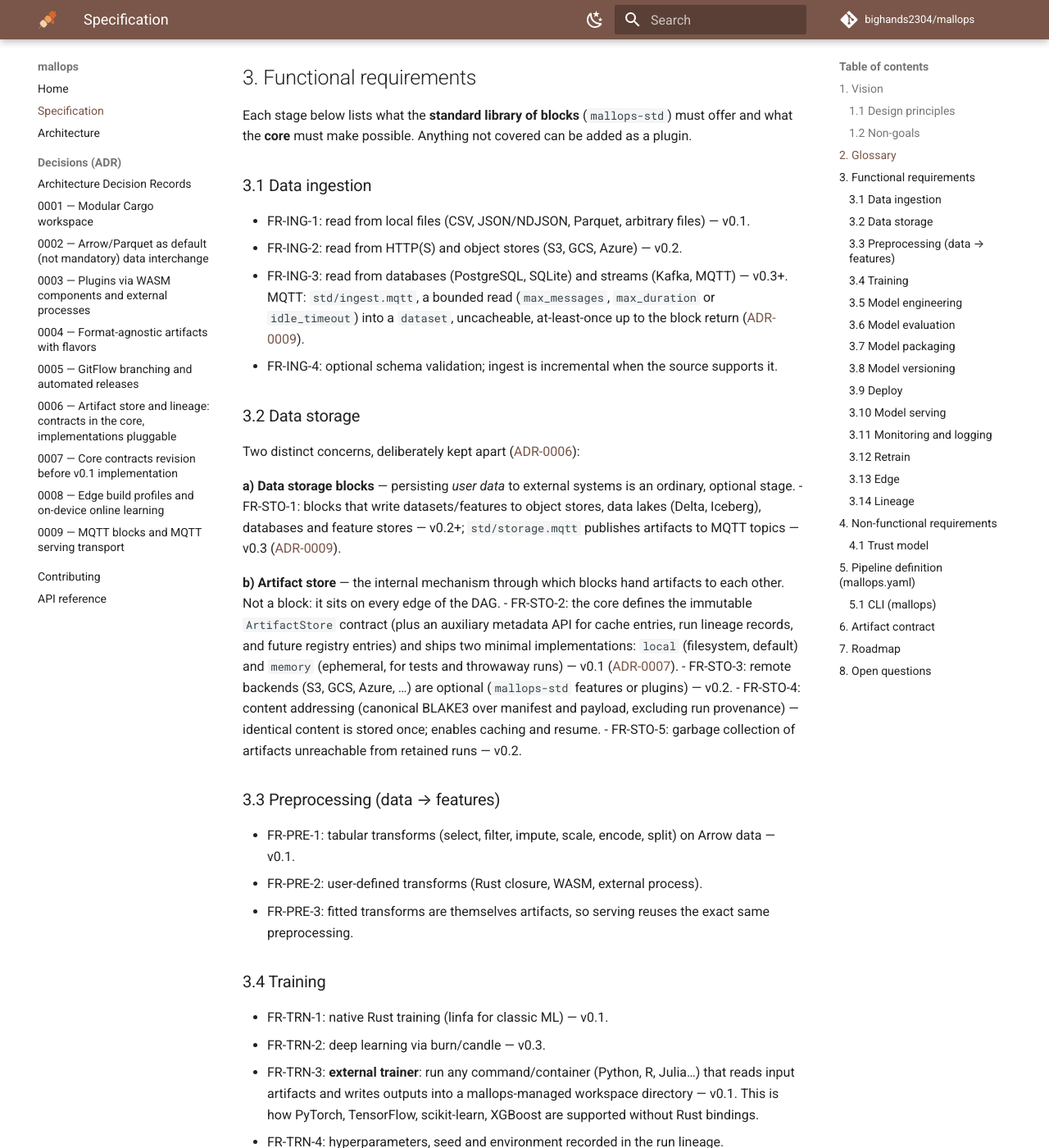
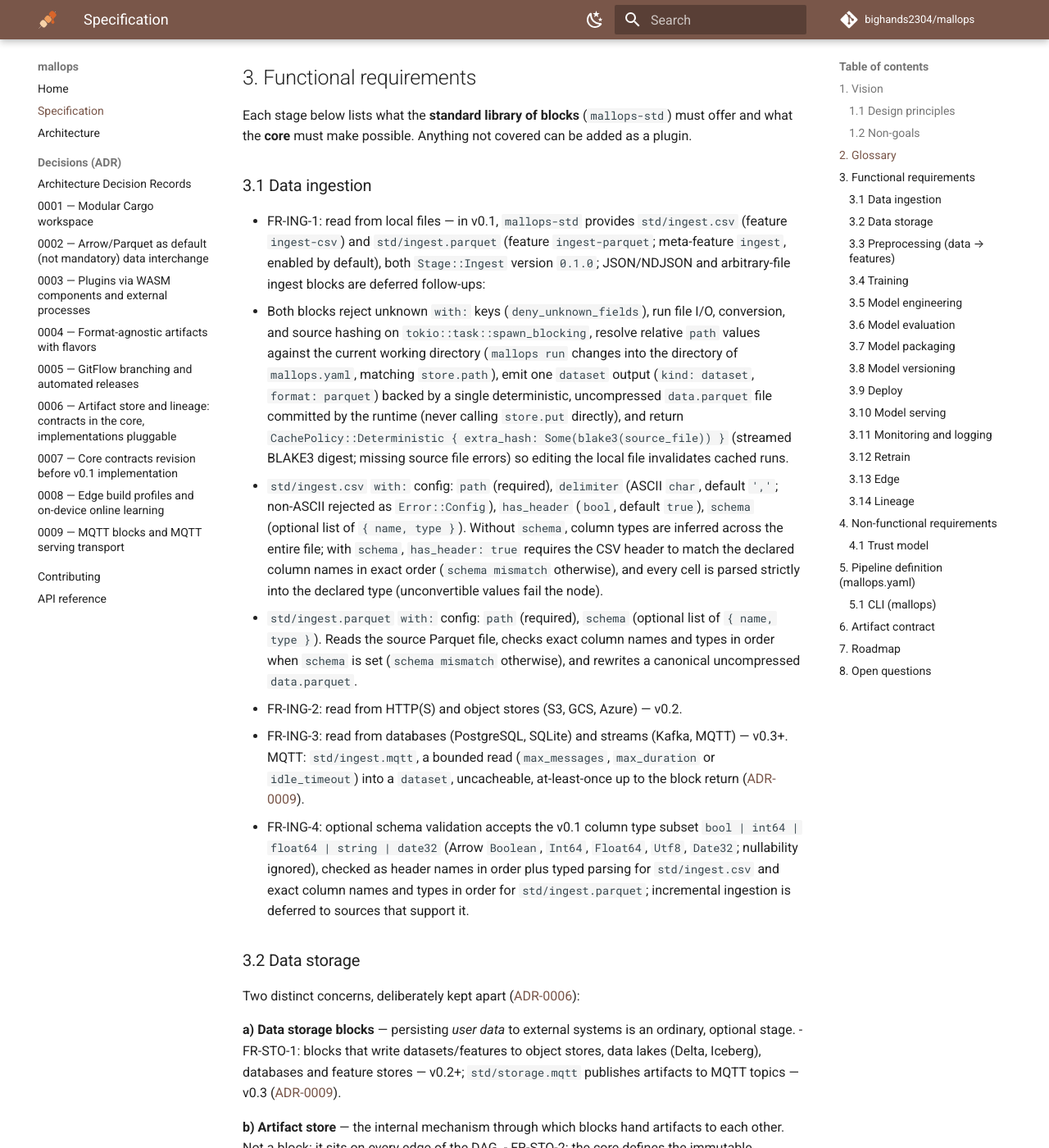
Before and after one commit to bighands2304/mallops, an MkDocs documentation site: the page built from docs/SPEC.md, in a window 1280 px wide and 1400 px high, scrolled down 1965 px. Shown: the whole window at 82% size. Built offline with MkDocs 1.6.1 and Material for MkDocs 9.7.7, drawn with Linux system fonts in a browser that asks for light colours; comment, search, counter and statistics services are not loaded; the version menu is left out; some of the changed text lies outside the part shown.

Commit message:
docs: align SPEC and ARCHITECTURE with mallops-std ingest blocks (#11)
Signed-off-by: bighands2304 <61188329+bighands2304@users.noreply.github.com>

```diff
--- a/docs/SPEC.md
+++ b/docs/SPEC.md
@@ -49,10 +49,13 @@ It can be used in three ways, all backed by the same core:
 Each stage below lists what the **standard library of blocks** (`mallops-std`) must offer and what the **core** must make possible. Anything not covered can be added as a plugin.
 
 ### 3.1 Data ingestion
-- FR-ING-1: read from local files (CSV, JSON/NDJSON, Parquet, arbitrary files) — v0.1.
+- FR-ING-1: read from local files — in v0.1, `mallops-std` provides `std/ingest.csv` (feature `ingest-csv`) and `std/ingest.parquet` (feature `ingest-parquet`; meta-feature `ingest`, enabled by default), both `Stage::Ingest` version `0.1.0`; JSON/NDJSON and arbitrary-file ingest blocks are deferred follow-ups:
+  - Both blocks reject unknown `with:` keys (`deny_unknown_fields`), run file I/O, conversion, and source hashing on `tokio::task::spawn_blocking`, resolve relative `path` values against the current working directory (`mallops run` changes into the directory of `mallops.yaml`, matching `store.path`), emit one `dataset` output (`kind: dataset`, `format: parquet`) backed by a single deterministic, uncompressed `data.parquet` file committed by the runtime (never calling `store.put` directly), and return `CachePolicy::Deterministic { extra_hash: Some(blake3(source_file)) }` (streamed BLAKE3 digest; missing source file errors) so editing the local file invalidates cached runs.
+  - `std/ingest.csv` `with:` config: `path` (required), `delimiter` (ASCII `char`, default `','`; non-ASCII rejected as `Error::Config`), `has_header` (`bool`, default `true`), `schema` (optional list of `{ name, type }`). Without `schema`, column types are inferred across the entire file; with `schema`, `has_header: true` requires the CSV header to match the declared column names in exact order (`schema mismatch` otherwise), and every cell is parsed strictly into the declared type (unconvertible values fail the node).
+  - `std/ingest.parquet` `with:` config: `path` (required), `schema` (optional list of `{ name, type }`). Reads the source Parquet file, checks exact column names and types in order when `schema` is set (`schema mismatch` otherwise), and rewrites a canonical uncompressed `data.parquet`.
 - FR-ING-2: read from HTTP(S) and object stores (S3, GCS, Azure) — v0.2.
 - FR-ING-3: read from databases (PostgreSQL, SQLite) and streams (Kafka, MQTT) — v0.3+. MQTT: `std/ingest.mqtt`, a bounded read (`max_messages`, `max_duration` or `idle_timeout`) into a `dataset`, uncacheable, at-least-once up to the block return ([ADR-0009](adr/0009-mqtt-blocks-and-serve-transport.md)).
-- FR-ING-4: optional schema validation; ingest is incremental when the source supports it.
+- FR-ING-4: optional schema validation accepts the v0.1 column type subset `bool | int64 | float64 | string | date32` (Arrow `Boolean`, `Int64`, `Float64`, `Utf8`, `Date32`; nullability ignored), checked as header names in order plus typed parsing for `std/ingest.csv` and exact column names and types in order for `std/ingest.parquet`; incremental ingestion is deferred to sources that support it.
 
 ### 3.2 Data storage
 Two distinct concerns, deliberately kept apart ([ADR-0006](adr/0006-store-and-lineage-contracts.md)):
@@ -225,7 +228,7 @@ Rules:
 - Store and lineage backend mapping in the v0.1 CLI (`check_backends`, enforced by `validate`, `run`, and `store verify`):
   - `store.kind` accepts `local` (`LocalStore` at `<yaml-dir>/<store.path>`, where `<yaml-dir>` is the parent directory of the `mallops.yaml` path, defaulting to `.` when empty) and `memory` (`MemoryStore`). Any other `store.kind` fails with an error.
   - `lineage: off` disables lineage (`RuntimeConfig::lineage = vec![]`); otherwise every configured sink must have `sink: json` (`JsonSink` on the configured store). Any other sink name fails with an error.
-- Built-in `core/noop` block (version `1.0.0`): registered in `mallops-cli` (`Stage::Custom`, optional input `in: blob`, output `out: blob` with `format: noop` and empty payload) so `init && validate && run` is self-contained before `mallops-std`. Test affordances in `with:`: `fail: "<message>"` fails the node with `Error::Runtime("core/noop: <message>")`, and `skip: "<reason>"` returns `BlockOutcome::Skipped` with no outputs.
+- Built-in blocks in `mallops-cli`: `core/noop` (version `1.0.0`, `Stage::Custom`, optional input `in: blob`, output `out: blob` with `format: noop` and empty payload; test affordances `fail: "<message>"` and `skip: "<reason>"` in `with:`) plus all feature-enabled standard blocks registered via `mallops_std::register_std(&mut registry)` (in v0.1 so far: `std/ingest.csv`, `std/ingest.parquet`).
 - Latest run pointer (`runs/latest.json`): after `mallops run`, if and only if every node is `Succeeded`, the CLI writes `runs/latest.json` via `ArtifactStore::put_meta` (`meta/runs/latest.json` on `LocalStore`) as `{"v":1,"pipeline":"<name>","run":"<run-id>","outputs":{"<node>":{"<port>":"<artifact-id>"}}}` (deterministic key order via `BTreeMap`), so `mallops serve` can resolve `serve.package` without an explicit id. If any node is `Skipped` (with no failed/cancelled nodes), `mallops run` leaves any previous `runs/latest.json` unchanged, prints `latest.json not updated: <S> skipped`, and exits `0`. A failed run leaves any previous `runs/latest.json` unchanged and exits `1` (`error: run failed`).
 - A JSON Schema for `mallops.yaml` can be generated via the optional `schema` feature (`schemars`) for editor completion.
 
@@ -239,7 +242,7 @@ Exit codes: `0` on success, `1` on configuration, validation, runtime, or store
 |---|---|
 | `mallops init [DIR]` | Writes a minimal runnable `mallops.yaml` (two `core/noop` nodes, `hello` → `world`) into `DIR` (default `.`, creating missing parent directories); fails if `mallops.yaml` already exists. |
 | `mallops validate` | Parses and validates `mallops.yaml` (including `serve:` if present) and checks supported store/lineage backends without executing blocks or spawning processes. Prints `ok: <name> (<N> blocks)` on stdout, or every validation error (`error: <path>: <message>`) on stderr. |
-| `mallops run [--jobs N] [--no-cache]` | Validates and executes the batch DAG (`blocks:` only; ignores `serve:`). `--jobs N` overrides `RuntimeConfig::max_jobs` (default: available parallelism; `0` counts as `1`); `--no-cache` bypasses the cache. Populates `git_commit` via best-effort `git rev-parse HEAD` in the `mallops.yaml` directory. Prints one line per node in topological order (`<node> <status>[ (cached)] <ms>ms[: <reason/error>]`) followed by `run <run-id>: <E> executed, <C> cached, <F> failed, <S> skipped, <X> cancelled` (`executed` = non-cached `Succeeded`). Writes `runs/latest.json` only when every node is `Succeeded` (if any node is `Skipped`, prints `latest.json not updated: <S> skipped` and exits `0`); exits `1` on failure. |
+| `mallops run [--jobs N] [--no-cache]` | Validates and executes the batch DAG (`blocks:` only; ignores `serve:`). Changes the working directory to the directory of `mallops.yaml` so relative paths in block configs (such as `std/ingest.*` `path`) resolve against the pipeline directory, matching `store.path`. `--jobs N` overrides `RuntimeConfig::max_jobs` (default: available parallelism; `0` counts as `1`); `--no-cache` bypasses the cache. Populates `git_commit` via best-effort `git rev-parse HEAD` in the `mallops.yaml` directory. Prints one line per node in topological order (`<node> <status>[ (cached)] <ms>ms[: <reason/error>]`) followed by `run <run-id>: <E> executed, <C> cached, <F> failed, <S> skipped, <X> cancelled` (`executed` = non-cached `Succeeded`). Writes `runs/latest.json` only when every node is `Succeeded` (if any node is `Skipped`, prints `latest.json not updated: <S> skipped` and exits `0`); exits `1` on failure. |
 | `mallops graph [--format mermaid\|dot]` | Prints the validated DAG in topological order as Mermaid (`flowchart TD`, default) or Graphviz DOT (`digraph`), with edges labeled by input port name, without executing blocks or spawning processes. |
 | `mallops blocks list` | Prints registered blocks (`ID`, `VERSION`, `STAGE`, `INPUTS`, `OUTPUTS`; optional inputs suffixed with `?`, empty port list shown as `-`), sorted by block id. |
 | `mallops store verify <ID>` | Parses `<ID>` as an `ArtifactId`, checks backends, opens the configured store (for `kind: local`, fails with `store not found: <path>` without creating it if absent), and calls `ArtifactStore::verify`. Prints `ok: <id>` on stdout on success; exits `1` on invalid id, missing store/artifact, or corruption/tampering. |
@@ -274,7 +277,7 @@ Per-run provenance (`run`, `node`) is **not** part of `manifest.json`; it is rec
 
 | `kind` | Typical `format` values | Notes |
 |---|---|---|
-| `dataset` | `parquet`, `arrow-ipc`, `csv`, `json`, `images`, `tfrecord`, any | Arrow/Parquet is the interchange default for std blocks only |
+| `dataset` | `parquet`, `arrow-ipc`, `csv`, `json`, `images`, `tfrecord`, any | Arrow/Parquet is the interchange default for std blocks only ([ADR-0002](adr/0002-arrow-default-interchange.md)): `std/ingest.*` emit `format: parquet` with a single deterministic, uncompressed `payload/data.parquet` file |
 | `features` | as dataset | preprocessed feature splits |
 | `transform` | `json`, `bin`, `pickle`, any | fitted preprocessor (scaler, imputer, encoder…) reused by `package` and `serve` |
 | `model` | `onnx`, `safetensors`, `torchscript`, `pickle`, `joblib`, `gguf`, `xgboost-json`, `savedmodel`, any | `flavor` selects the predictor |
```
Also changed, not shown: docs/ARCHITECTURE.md (+5 -3 lines).
